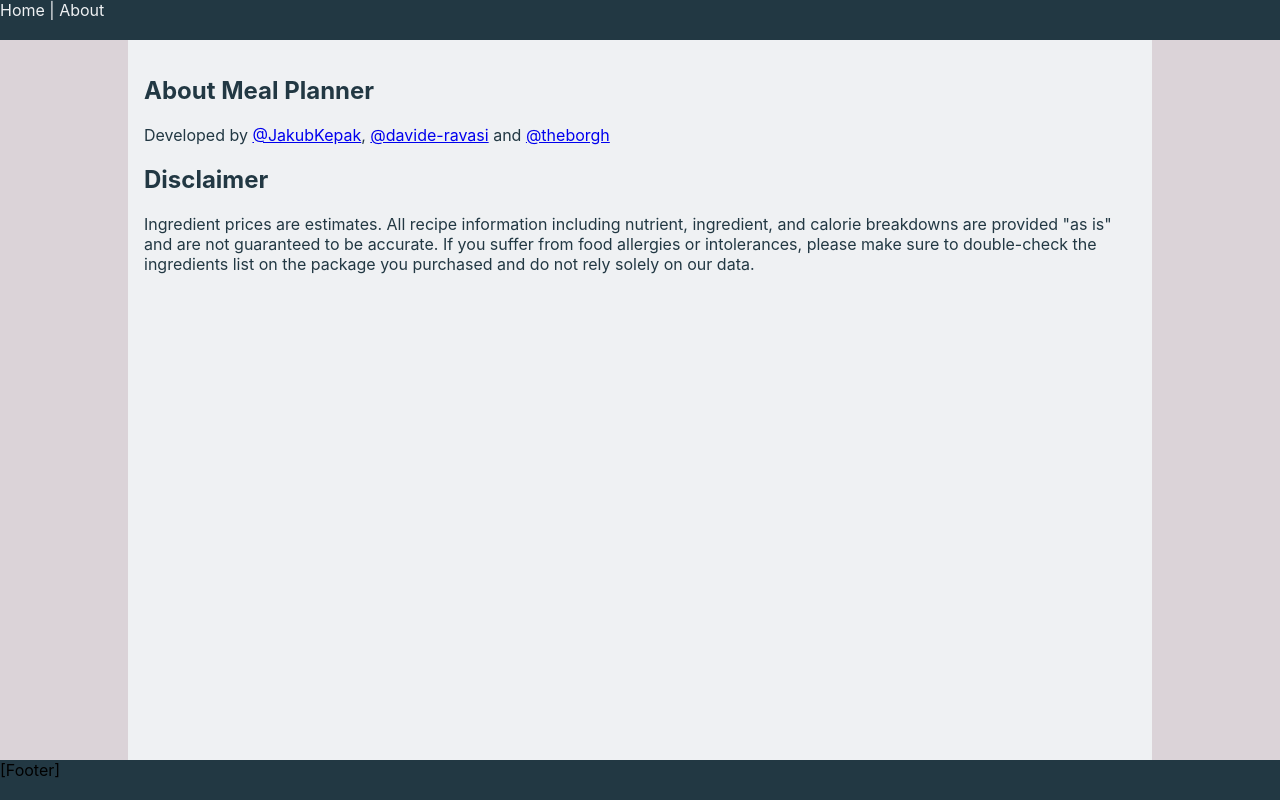
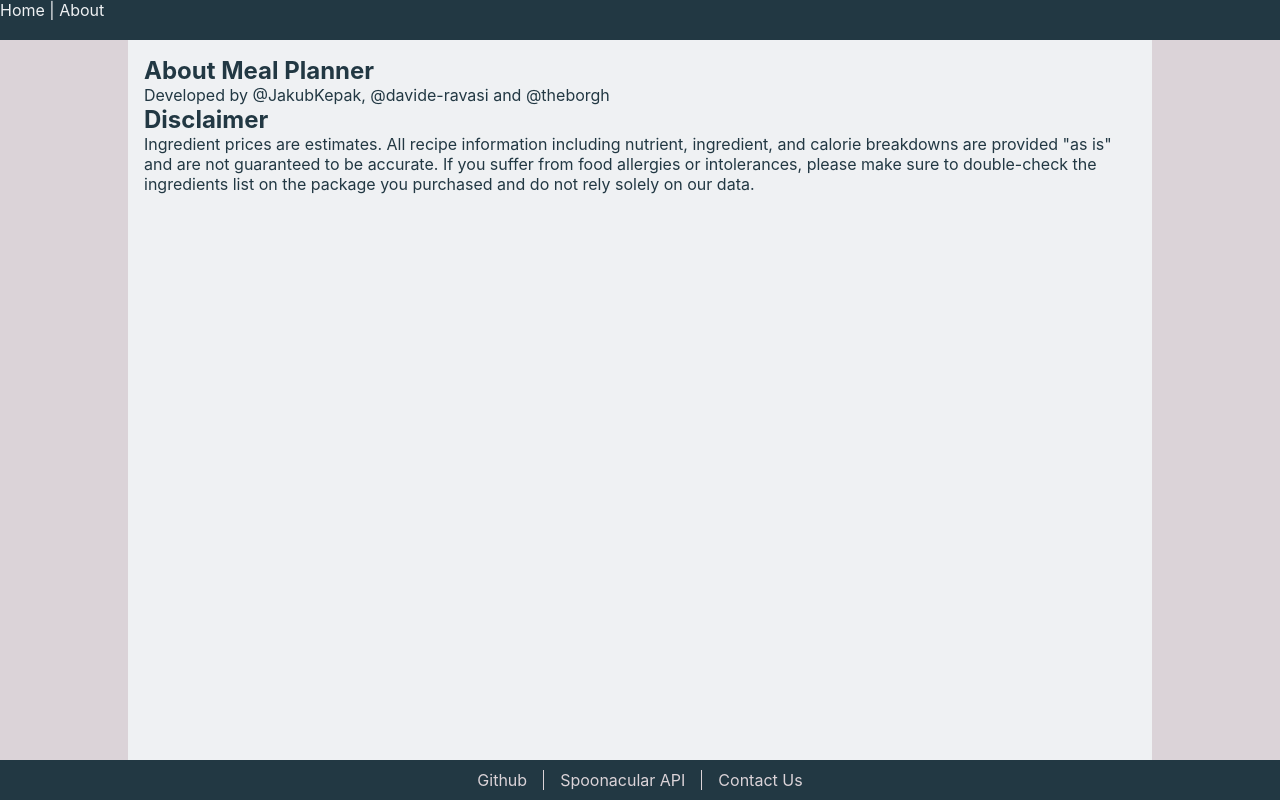
Before and after one commit to chingu-voyages/v28-geckos-team-05, a React (Create React App) app: page /about in a window 1280 px wide. Built offline with nearby package versions, Linux system fonts and the light colour scheme.

Commit message:
add footer component

```diff
--- a/src/components/Footer/Footer.scss
+++ b/src/components/Footer/Footer.scss
@@ -1,9 +1,24 @@
 @import '../../styles/variables';
 
 .footer {
-  position: absolute;
-  bottom: 0;
-  width: 100%;
-  height: $footer-height;
-  background-color: $color-primary;
+    display: flex;
+    justify-content:center;
+    align-items: center;
+    position: fixed;
+    bottom:0;
+    width: 100%;
+    height: $footer-height;
+    background-color: $color-primary;
+    color: $color-app-bg;
 }
+
+.footer__link-container {
+
+    & a:nth-of-type(2) {
+        margin: 0 1rem;
+        padding: 0 1rem;
+        border-left: 1px solid $color-app-bg;
+        border-right: 1px solid $color-app-bg;
+    }
+
+}
--- a/src/components/Footer/Footer.tsx
+++ b/src/components/Footer/Footer.tsx
@@ -1,6 +1,20 @@
 import React from 'react';
+import { BrowserRouter as Router, Link } from 'react-router-dom';
+
 import './Footer.scss';
 
 export default function Footer() {
-  return <div className="footer">[Footer]</div>;
+  return (
+    <Router>
+      <footer className="footer">
+        <div className="footer__link-container">
+          <a href="https://github.com/chingu-voyages/v28-geckos-team-05">
+            Github
+          </a>
+          <a href="https://spoonacular.com/food-api">Spoonacular API</a>
+          <Link to="/about">Contact Us</Link>
+        </div>
+      </footer>
+    </Router>
+  );
 }
--- a/src/styles/_base.scss
+++ b/src/styles/_base.scss
@@ -1,4 +1,17 @@
 @import 'variables';
+
+*,
+*:after,
+*:before {
+    margin: 0;
+    padding: 0;
+    box-sizing: border-box;
+}
+
+a {
+    color: inherit;
+    text-decoration: none;
+}
 
 .page {
   width: 100%;
```
Also changed, not shown: package.json (+5 -3 lines), 1 other file (tests, documents, lock files or other folders).
